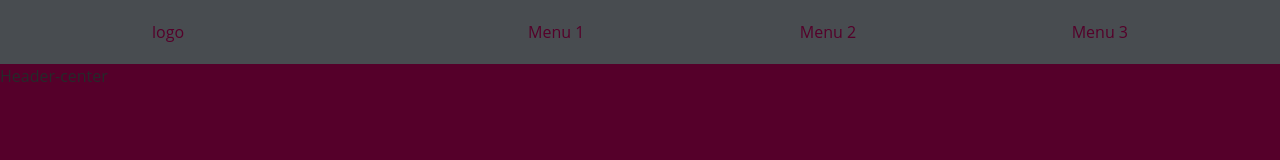
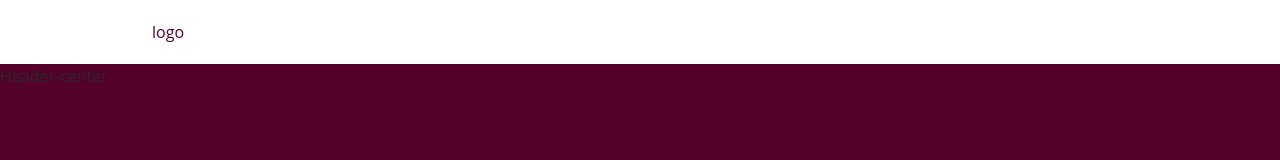
Before and after one commit to aSt0m/LandingEsime, a website: page index.html in a window 1280 px wide. Drawn offline with nearby package versions, Linux system fonts and the light colour scheme.

Commit message:
Cambio color nav words

```diff
--- a/input.css
+++ b/input.css
@@ -41,7 +41,7 @@ html {
     }
 
 .header{
-    background: #484c50;
+
     height: 100vh;
     width: 100vw;
     display: flex;
@@ -73,6 +73,7 @@ html {
     justify-content:space-between;
     text-decoration: none;
     list-style: none;
+    color:#ffffff;
 
 }
 
```
Also changed, not shown: images/1024px-Logo_Instituto_Polit_cnico_Nacional.webp (added), images/esime-removebg-preview.png (added), images/logoEsime.ico (added).
